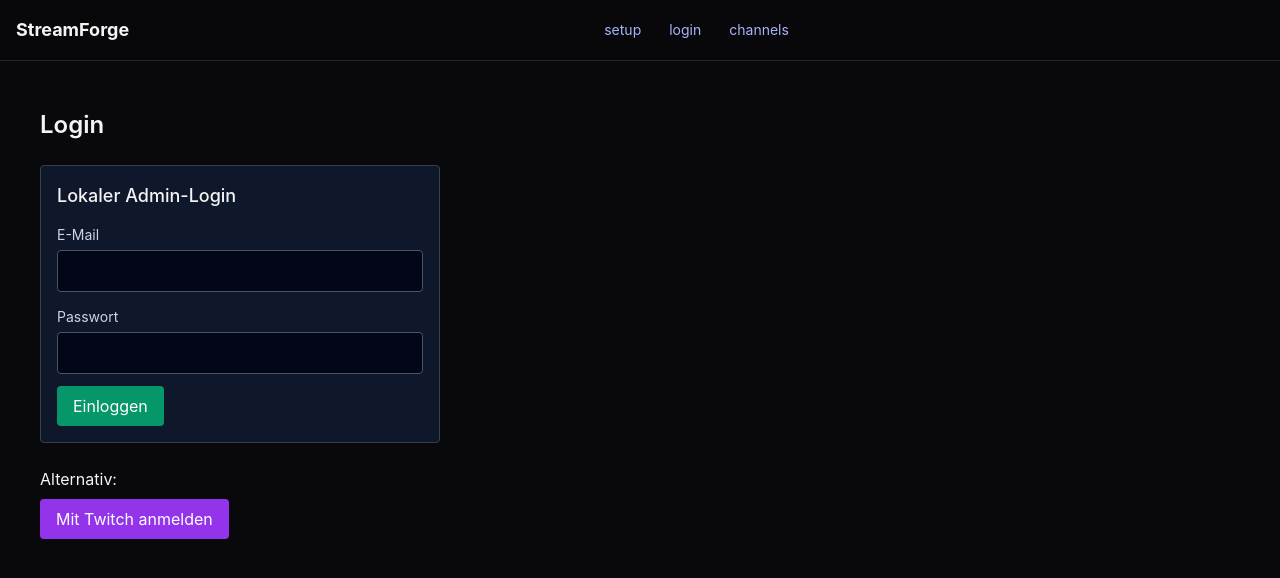
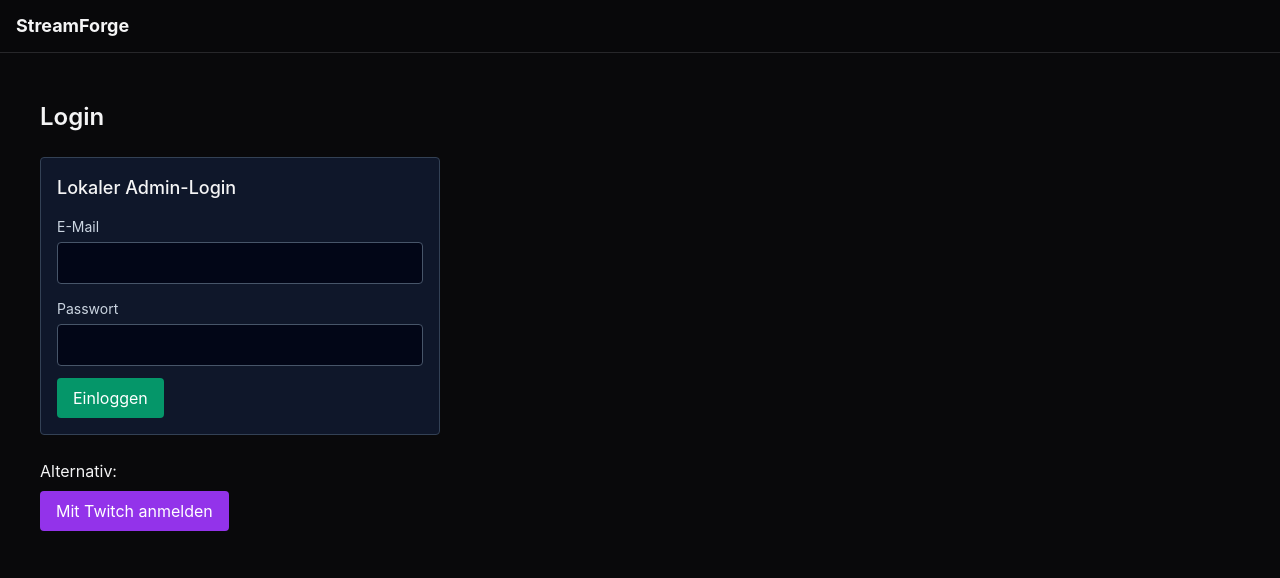
Before and after one commit to DeepZone/StreamForge, a React (Vite) app in the folder frontend/: page /login in a window 1280 px wide. Shown: the top 578 px of the page. Built offline with nearby package versions, Linux system fonts and the light colour scheme; no server answers.

Commit message:
Hide navigation links on login page

```diff
--- a/frontend/src/layouts/AppShell.tsx
+++ b/frontend/src/layouts/AppShell.tsx
@@ -1,5 +1,5 @@
 import { useEffect, useState } from 'react';
-import { NavLink } from 'react-router-dom';
+import { NavLink, useLocation } from 'react-router-dom';
 import { apiGet } from '../api/client';
 import { useAuth } from '../auth/AuthProvider';
 import Button from '../components/ui/Button';
@@ -9,6 +9,7 @@
 export default function AppShell({ children }: { children: React.ReactNode }) {
   const { user, logout } = useAuth() as any;
   const [setupAllowed, setSetupAllowed] = useState(true);
+  const { pathname } = useLocation();
 
   useEffect(() => {
     let cancelled = false;
@@ -25,11 +26,14 @@
     };
   }, []);
 
-  const navLinks = [
-    ...(setupAllowed ? ['/setup'] : []),
-    ...(!user ? ['/login'] : []),
-    '/channels'
-  ];
+  const hideNavForAuth = pathname === '/login';
+  const navLinks = hideNavForAuth
+    ? []
+    : [
+        ...(setupAllowed ? ['/setup'] : []),
+        ...(!user ? ['/login'] : []),
+        '/channels'
+      ];
 
   return <div className='min-h-screen bg-zinc-950 text-zinc-100'><header className='border-b bg-zinc-950/80 backdrop-blur'><div className='mx-auto max-w-7xl px-4 py-3 flex items-center justify-between'><div className='font-bold text-lg'>StreamForge</div><nav className='flex gap-1 text-sm'>{navLinks.map(p => <NavLink key={p} className='px-3 py-2 rounded-lg hover:bg-zinc-800' to={p}>{p.slice(1)}</NavLink>)}{user && <NavLink className='px-3 py-2 rounded-lg hover:bg-zinc-800' to='/admin/health'>Admin Health</NavLink>}</nav><div className='flex items-center gap-2 text-xs'>{user && <><span>{user.displayName} · {user.role}</span><Button variant='secondary' onClick={logout}>Logout</Button></>}</div></div></header><main className='mx-auto max-w-7xl px-4 py-6'>{children}</main></div>;
 }
```
